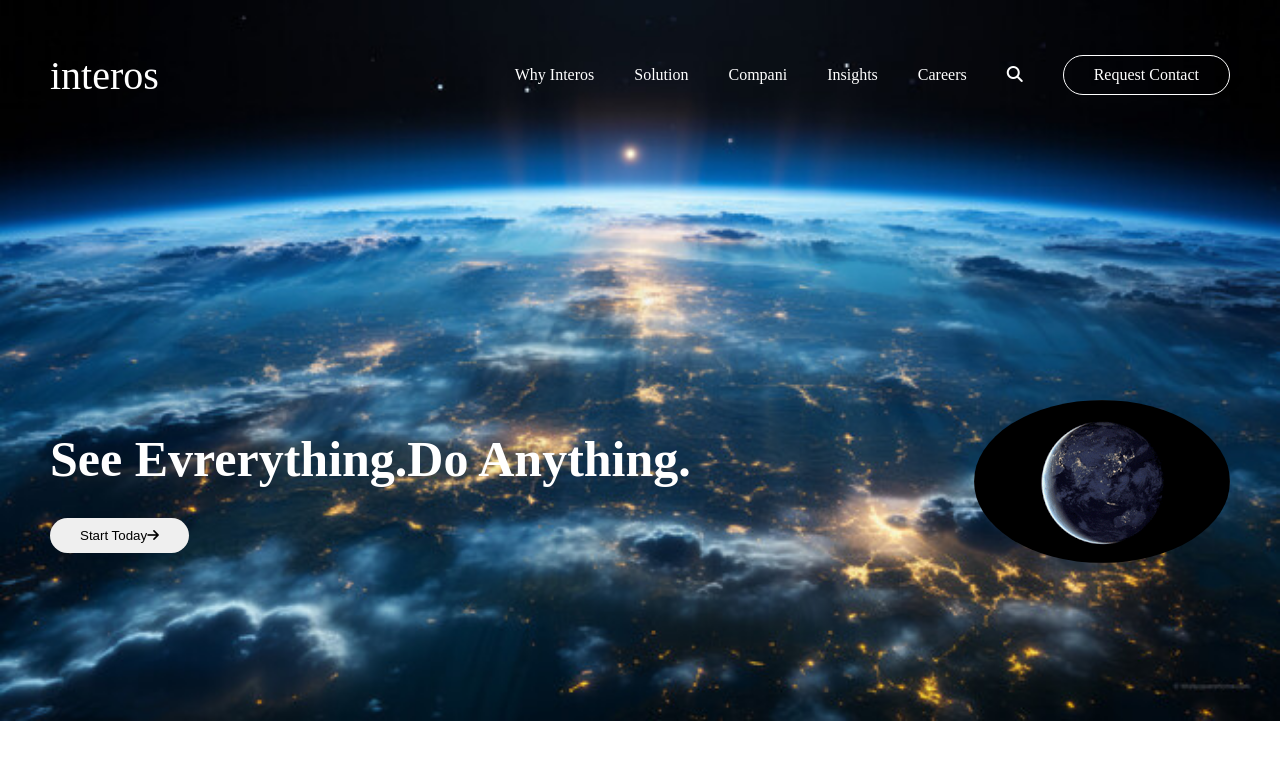
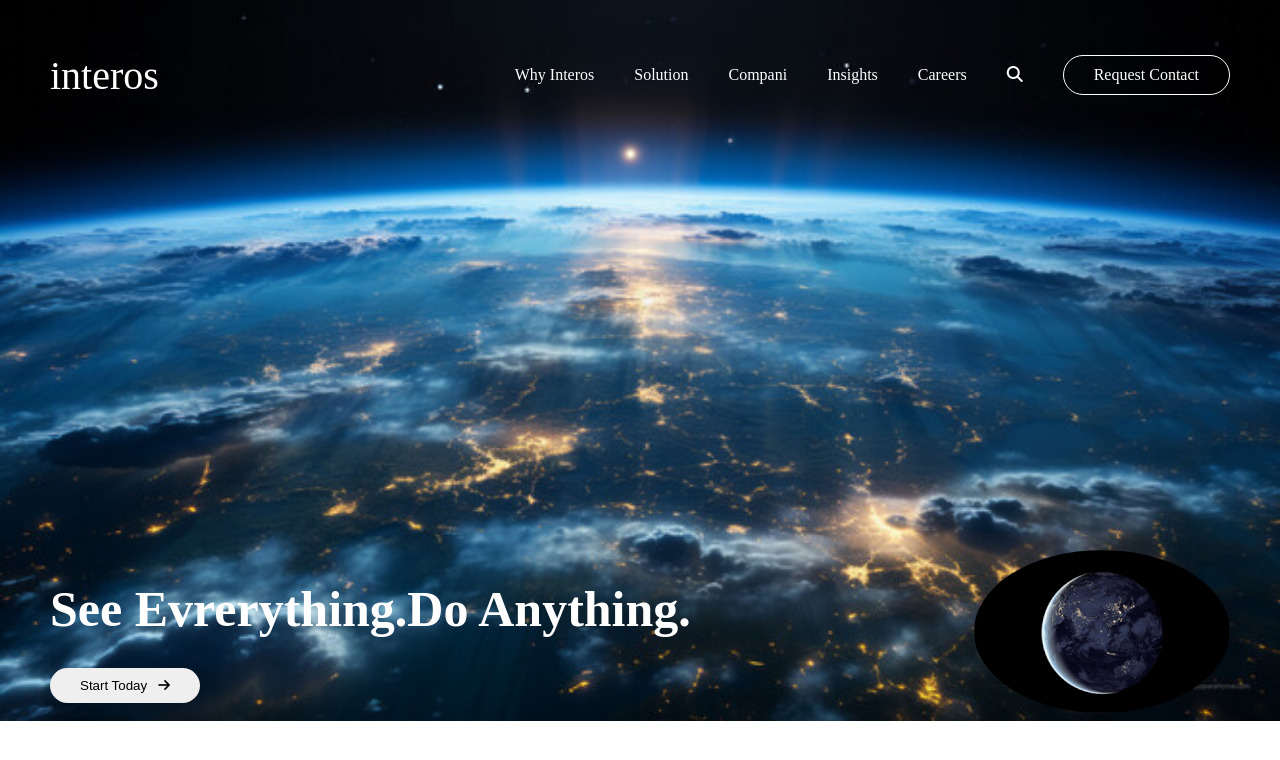
Before and after one commit to Rostom-Chagunava/GOA---PROJECT, a plain HTML site: page day41/Homework/index.html in a window 1280 px wide. Drawn offline with Linux system fonts and the light colour scheme.

Commit message:
41 commit

```diff
--- a/day41/Homework/style.css
+++ b/day41/Homework/style.css
@@ -69,7 +69,7 @@ main{
 
 section{
     position:absolute;
-    top: 250px;
+    top: 400px;
     left: 50px;
     animation-name:lefttoright;
     animation-duration: 2s;
@@ -82,6 +82,7 @@ main section h1{
 }
 
 .button{
+    width: 150px;
     display: flex;
     align-items: center;
     justify-content:space-between;
@@ -89,12 +90,11 @@ main section h1{
     border-radius: 20px;
     border: none;
     transition: 1s;
+    cursor: pointer;
 }
 
 .button:hover{
-    padding: 10px 40px;
-    border-radius: 20px;
-    border: none;
+    width: 180px;
 }
 
 
@@ -107,7 +107,7 @@ main section h1{
 main img{
     position: absolute;
     right: 50px;
-    top: 250px;
+    top: 400px;
     border-radius: 50%;
     animation: righttoleft 2s;
 }
```
